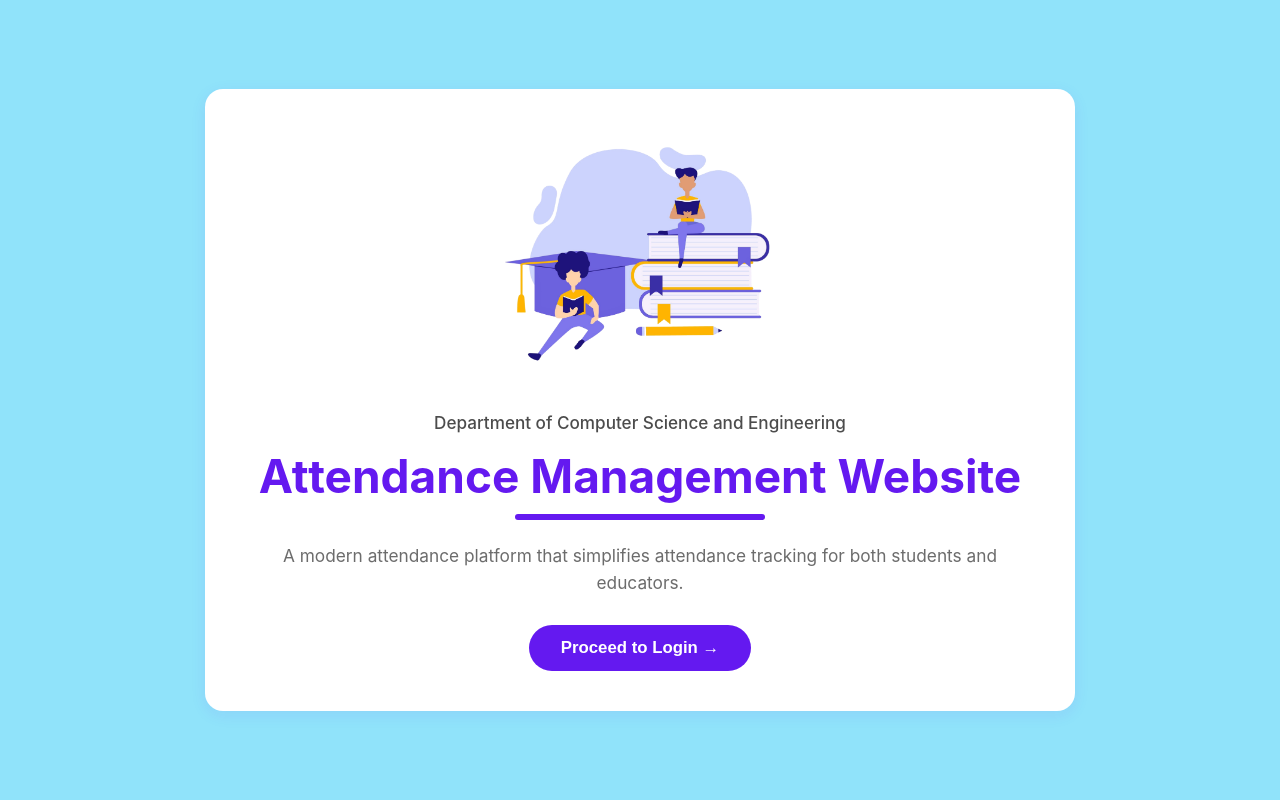
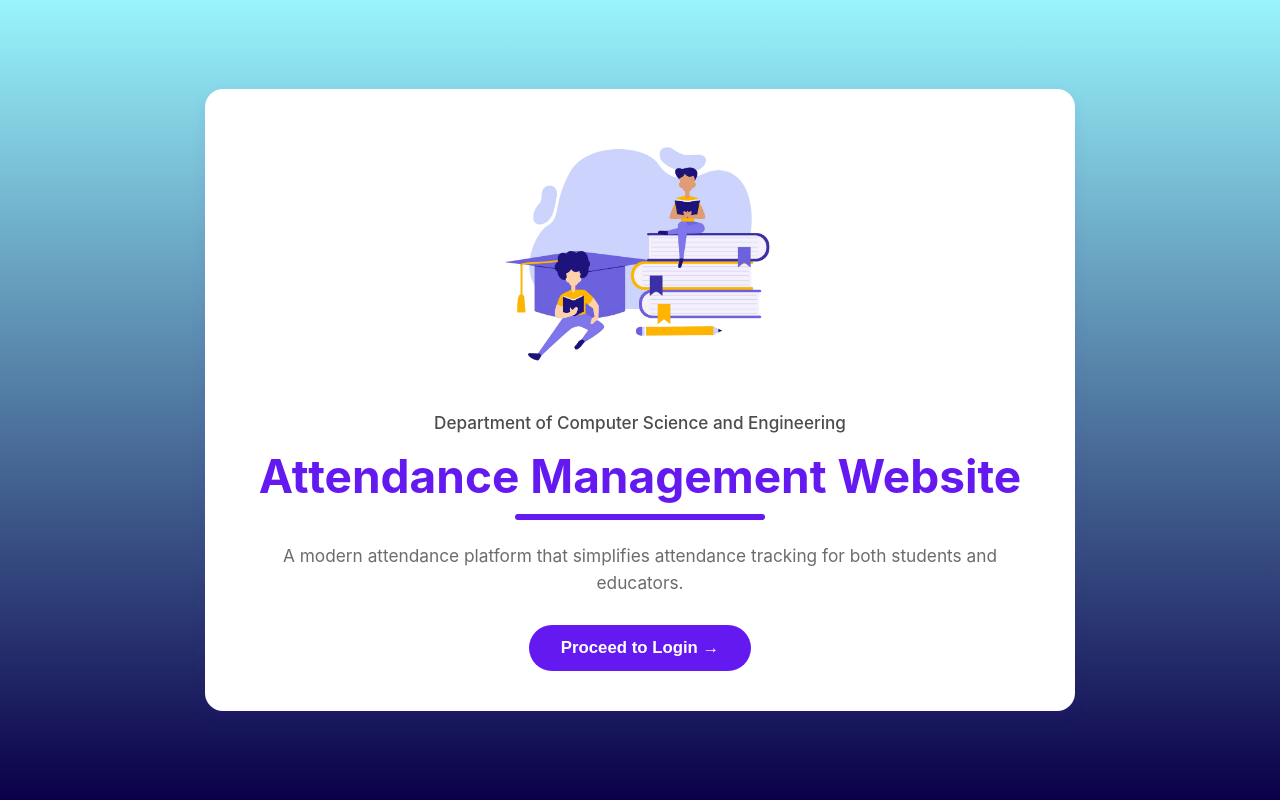
Before and after one commit to alexandrastroiu/attendance-tracker, a React (Create React App) app in the folder frontend/my-app/: page /main in a window 1280 px wide. Built offline with nearby package versions, Linux system fonts and the light colour scheme.

Commit message:
Change main page background
Signed-off-by: Alexandra Stroiu <alexandra.stroiu@stud.acs.upb.ro>

```diff
--- a/frontend/my-app/src/components/Mainpage/Main.css
+++ b/frontend/my-app/src/components/Mainpage/Main.css
@@ -1,7 +1,8 @@
 .home-body {
   margin: 0;
   font-family: "Inter", Arial, sans-serif;
-  background: #8ce2faf5;
+  /**background: #93effc;**/
+  background: linear-gradient(#8cf3fce4, #0a0049);  background: linear-gradient(#8cf3fce4, #0a0049);
 }
 
 .home-wrapper {
```
